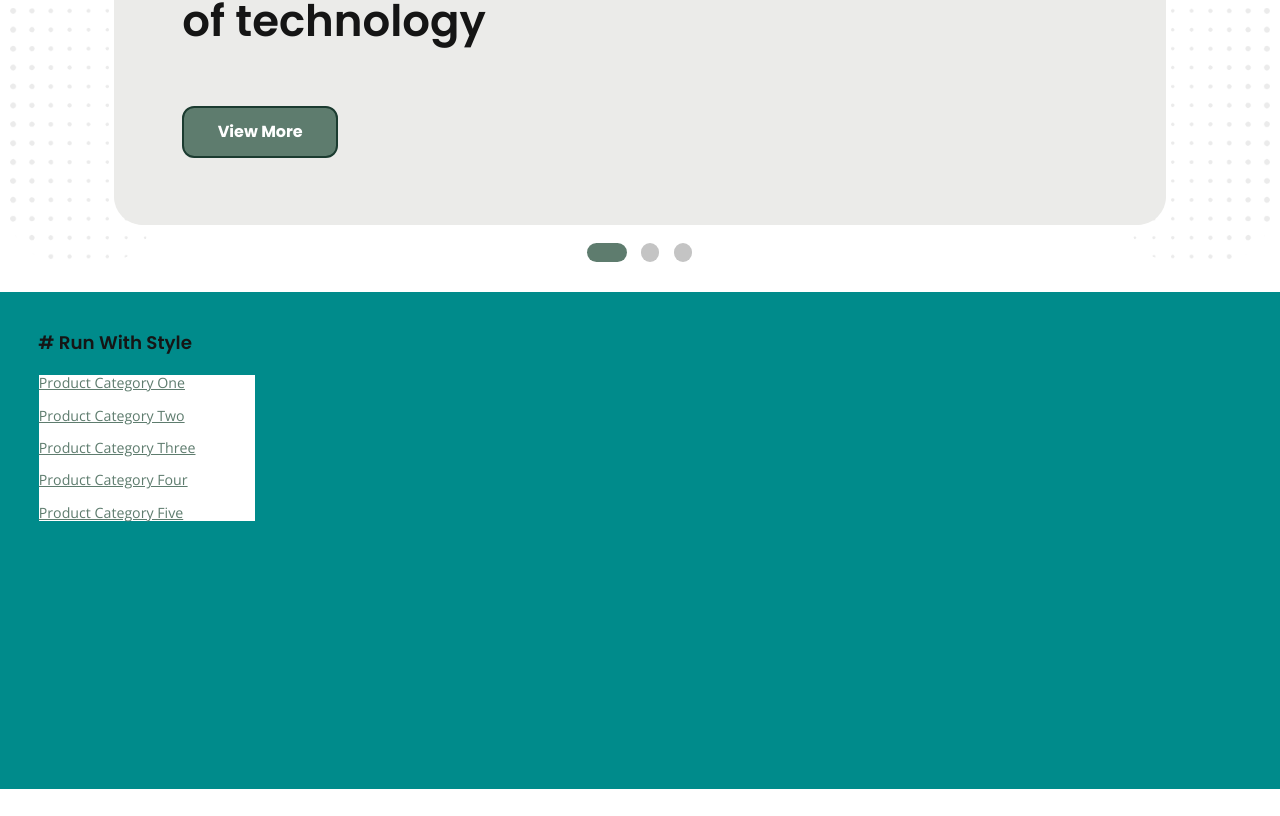
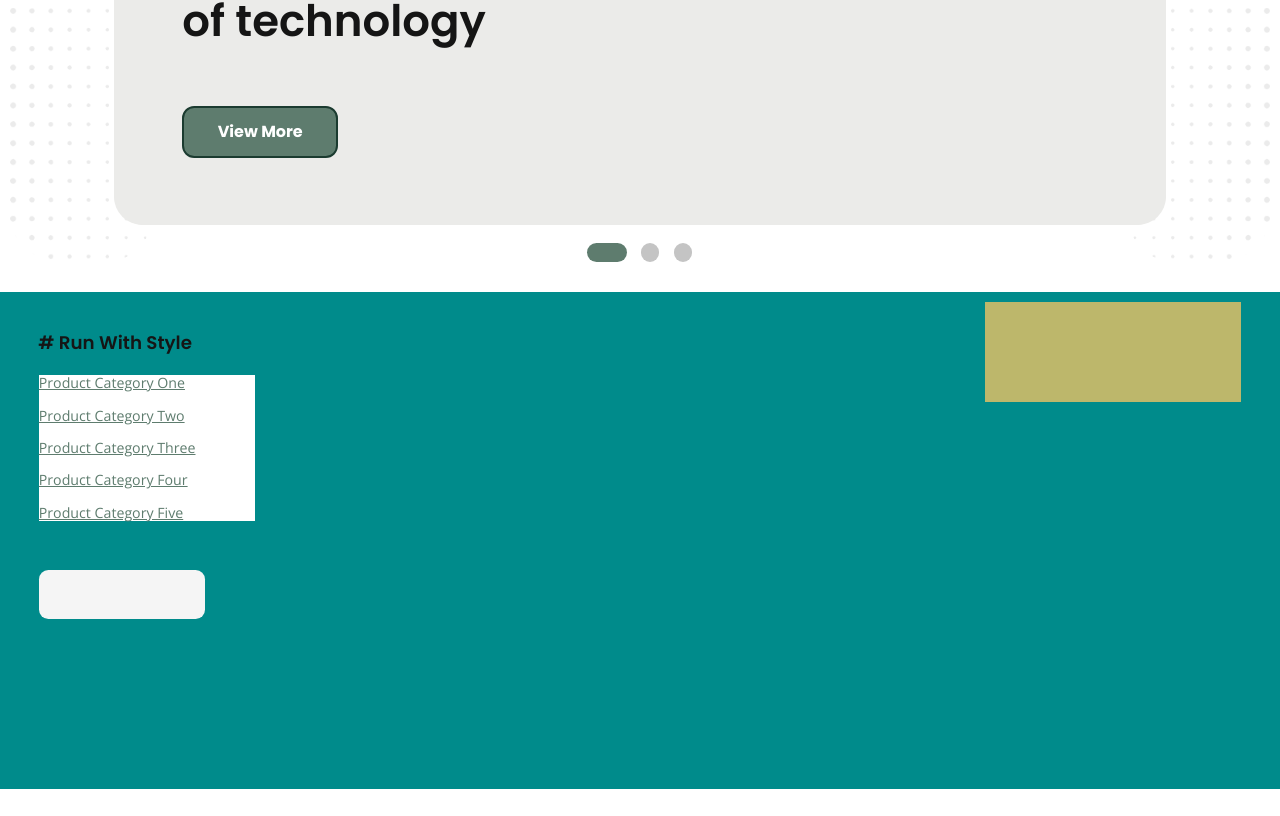
Before and after one commit to Albeiromr/Ecommerce-clean-template, a React (Create React App) app: page / in a window 1280 px wide. Shown: the part 493-1309 px from the top of the page. Built offline with nearby package versions, Linux system fonts and the light colour scheme.

Commit message:
Add a button into the home-grid component

```diff
--- a/src/components/Home grid/0px-599px.scss
+++ b/src/components/Home grid/0px-599px.scss
@@ -53,6 +53,7 @@
       display: flex;
       align-items: center;
       border-radius: 100px;
+      cursor: pointer;
     }
 
     &__category {
@@ -64,5 +65,28 @@
       font-size: clamp(12px, 2.898vw, 14px);
       color: $c1-A;
     }
+
+    &__product-card-container {
+      width: 98.067%;
+      height: auto;
+      min-height: 20%;
+      background: darkkhaki;
+      position: absolute;
+      top: 13.299%;
+      left: 0.966%;
+      display: flex;
+      flex-wrap: wrap;
+    }
+
+    &__button {
+      width: 39.379%;
+      height: 4.284%;
+      background: $c1-F;
+      cursor: pointer;
+      border-radius: clamp(7.907px, 2.471vw, 22px);
+      position: absolute;
+      bottom: 1%;
+      right: 2.891%;
+    }
   }
 }
--- a/src/components/Home grid/1025px-1920px.scss
+++ b/src/components/Home grid/1025px-1920px.scss
@@ -55,5 +55,28 @@
       cursor: pointer;
       text-decoration: underline;
     }
+
+    &__product-card-container {
+      width: auto;
+      min-width: 20%;
+      height: auto;
+      min-height: 20%;
+      background: darkkhaki;
+      position: absolute;
+      top: 2.019%;
+      right: 3.03%;
+      display: flex;
+    }
+
+    &__button {
+      width: 13.012%;
+      height: 9.821%;
+      background: $c1-F;
+      cursor: pointer;
+      border-radius: clamp(8px, 0.727vw, 12px);
+      position: absolute;
+      top: 55.862%;
+      left: 3.03%;
+    }
   }
 }
--- a/src/components/Home grid/600px-1024px.scss
+++ b/src/components/Home grid/600px-1024px.scss
@@ -51,6 +51,7 @@
       display: flex;
       align-items: center;
       border-radius: 100px;
+      cursor: pointer;
     }
 
     &__category {
@@ -62,5 +63,28 @@
       font-size: clamp(12px, 1.562vw, 20px);
       color: $c1-A;
     }
+
+    &__product-card-container {
+      width: auto;
+      min-width: 20%;
+      height: auto;
+      min-height: 20%;
+      background: darkkhaki;
+      position: absolute;
+      top: 21.264%;
+      left: 1.302%;
+      display: flex;
+    }
+
+    &__button {
+      width: 24.441%;
+      height: 7.327%;
+      background: $c1-F;
+      cursor: pointer;
+      border-radius: clamp(8px, 2.045vw, 22px);
+      position: absolute;
+      bottom: 2%;
+      left: 72.656%;
+    }
   }
 }
--- a/src/components/Home grid/HomeGrid.tsx
+++ b/src/components/Home grid/HomeGrid.tsx
@@ -2,6 +2,7 @@ import React from 'react';
 import "./0px-599px.scss";
 import "./600px-1024px.scss";
 import "./1025px-1920px.scss";
+import ProductCard from '../Product card/ProductCard';
 
 const HomeGrid = () => {
 
@@ -32,6 +33,15 @@ const HomeGrid = () => {
 
                 </div>
             </div>
+
+            <div className="home-grid__product-card-container">
+                {/* <ProductCard />
+                <ProductCard />
+                <ProductCard />
+                <ProductCard />  */}
+            </div>
+
+            <div className="home-grid__button"></div>
         </section>
     )
 };
```
